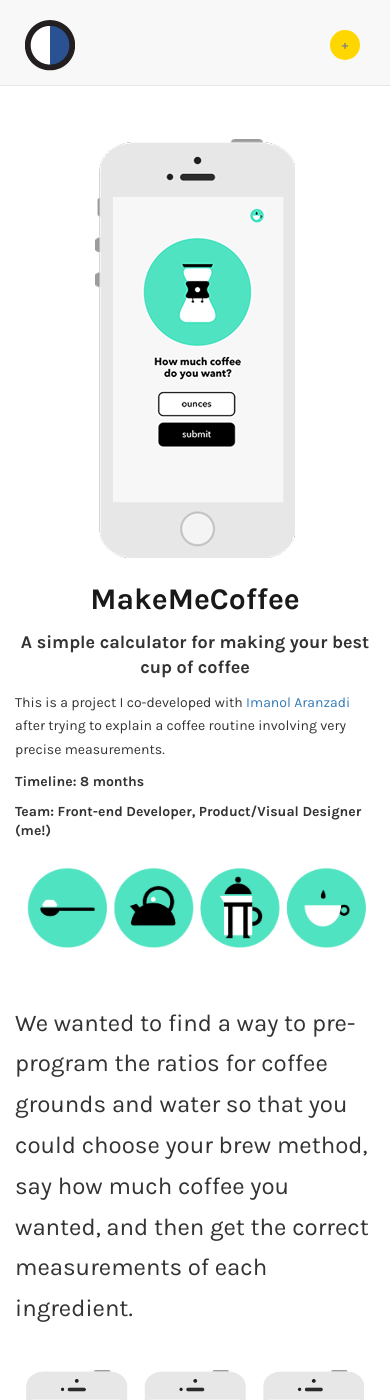
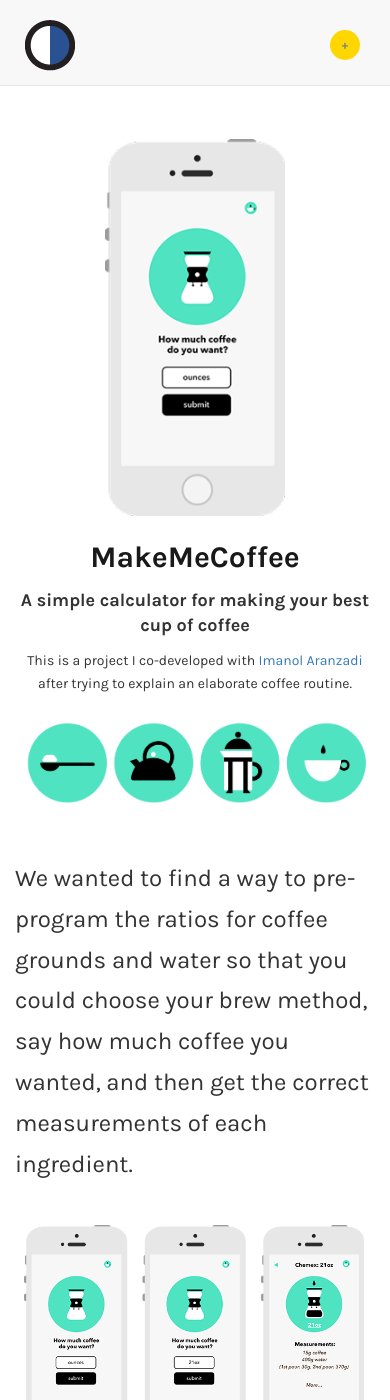
Before and after one commit to ainsleywagon/ainsleywagon.github.io, a Jekyll site: the page built from makemecoffee.html, in a window 390 px wide and 1400 px high. Built offline with Jekyll 4.4.1, drawn with Linux system fonts in a browser that asks for light colours; nearby versions of some CDN libraries; some web fonts are replaced; some of the changed text lies outside the part shown.

Commit message:
Adding responsive sizes to front page and cleaning up project pages.

```diff
--- a/adobe.html
+++ b/adobe.html
@@ -25,8 +25,8 @@
       </p>
     </div>
 
-    <div class="row project-nav last">
+    <div class="row project-nav">
       <a class="button-link back" href="colorchart.html">back</a>
-      <a class="button-link next" href="coffee.html">next</a>
+      <a class="button-link next" href="makemecoffee.html">next</a>
     </div>
   </div>
--- a/colorchart.html
+++ b/colorchart.html
@@ -49,7 +49,7 @@
       </p>
     </div>
 
-    <div class="row project-nav last">
+    <div class="row project-nav">
       <!-- <a class="button-link back" href="makemecoffee.html">back</a> -->
       <a class="button-link next" href="adobe.html">next</a>
     </div>
--- a/css/style.css
+++ b/css/style.css
@@ -240,11 +240,10 @@
   font-family: 'Vidaloka', serif;
   letter-spacing: 7px;
   background-color: white;
-  flex-basis: 40%;
   text-align: center;
   line-height: 240px;
   height: 240px;
-  width: 575px;
+  width: 500px;
   align-items: center;
   justify-content: center;
   border: 10px solid black;
@@ -466,6 +465,7 @@
 .project-page img {
   display: block;
   margin: 0 auto;
+  max-width: 600px;
   height: 100%;
   width: 100%;
 }
@@ -487,10 +487,6 @@
   text-align: left;
   padding: 40px 0px;
   display: inline-block;
-}
-
-.last {
-  padding-bottom: 200px;
 }
 
 .project-descr-subheader {
@@ -626,40 +622,29 @@
 
 /* Media Queries */
 @media screen and (max-width: 991px) {
-  .footer {
-    position: relative;
-  }
-  .project {
-    height: auto;
-    height: 600px;
-  }
   body {
     margin-bottom: 0px;
   }
-  .button-link {
-    margin-bottom: 50px;
+  .placard {
+    font-size: 52pt;
+    width: 420px;
   }
-  .big-project-descr-left, .big-project-descr-right {
-    text-align: center;
-    margin-bottom: 50px;
-    margin-top: 0px;
-  }
-  .color {
-    padding-top: 10px;
-  }
-  .big-project-descr-right > .button-link {
-    margin-bottom: 0px;
+  .quote {
+    font-size: 11pt;
+    letter-spacing: 2px;
+    margin-bottom: -10px;
   }
   .project-description {
     max-width: 700px;
     margin: 0 auto;
     float: none;
+    text-align: center;
   }
   .project-description > h1, h4 {
     text-align: center;
   }
   .project-header img {
-    max-width: inherit;
+    max-width: 50%;
   }
   .row.project-header {
     margin: 0px;
@@ -671,9 +656,6 @@
     padding: 0;
   }
 
-.button-link.small-project-title {
-    margin: 100px;
-  }
   .res-animate{
     height: 300px;
   }
@@ -696,6 +678,10 @@
   .message {
     top: -296px;
   }
+  .placard {
+    font-size: 40pt;
+    width: 350px;
+  }
 }
 
 h1 {
--- a/makemecoffee.html
+++ b/makemecoffee.html
@@ -12,11 +12,7 @@
         <h1>MakeMeCoffee</h1>
         <h4 class="project-descr-subheader">A simple calculator for making your best cup of coffee</h4>
         <p>This is a project I co-developed with <a href="https://twitter.com/iaranzadi">Imanol Aranzadi</a>
-        after trying to explain a coffee routine involving
-        very precise measurements.</p>
-        <h5 class="project-descr-subheader">Timeline: 8 months</h5>
-        <h5 class="project-descr-subheader">Team: Front-end Developer, Product/Visual Designer (me!)</h5>
-
+        after trying to explain an elaborate coffee routine.</p>
       </div>
     </div>
 
@@ -31,18 +27,13 @@
         <img src="images/makemecoffee-flows.png">
         <br>
         <br>
-        It's important to me to do one thing and do it well, so we wanted to nail
-        this calculator part before adding any other functionality. There is an
-        info screen that has a little bit of information around brew methods, but
-        besides that the app is really simple and straightforward.
-        We have plans to submit it to the app store, so look for it soon!
-        <br>
-        <br>
-        <img src="images/makemecoffee-indevelopment.png"/>
+        We wanted to keep it simple and limit the functionality to just
+        calculating coffee and water measurements.
+        It's recently been submitted to the App Store so look for it soon!
       </p>
     </div>
 
-    <div class="row project-nav last">
+    <div class="row project-nav">
       <a class="button-link back" href="adobe.html">back</a>
       <a class="button-link next" href="pinterest.html">next</a>
     </div>
```
Also changed, not shown: pinterest.html (+3 -13 lines).
